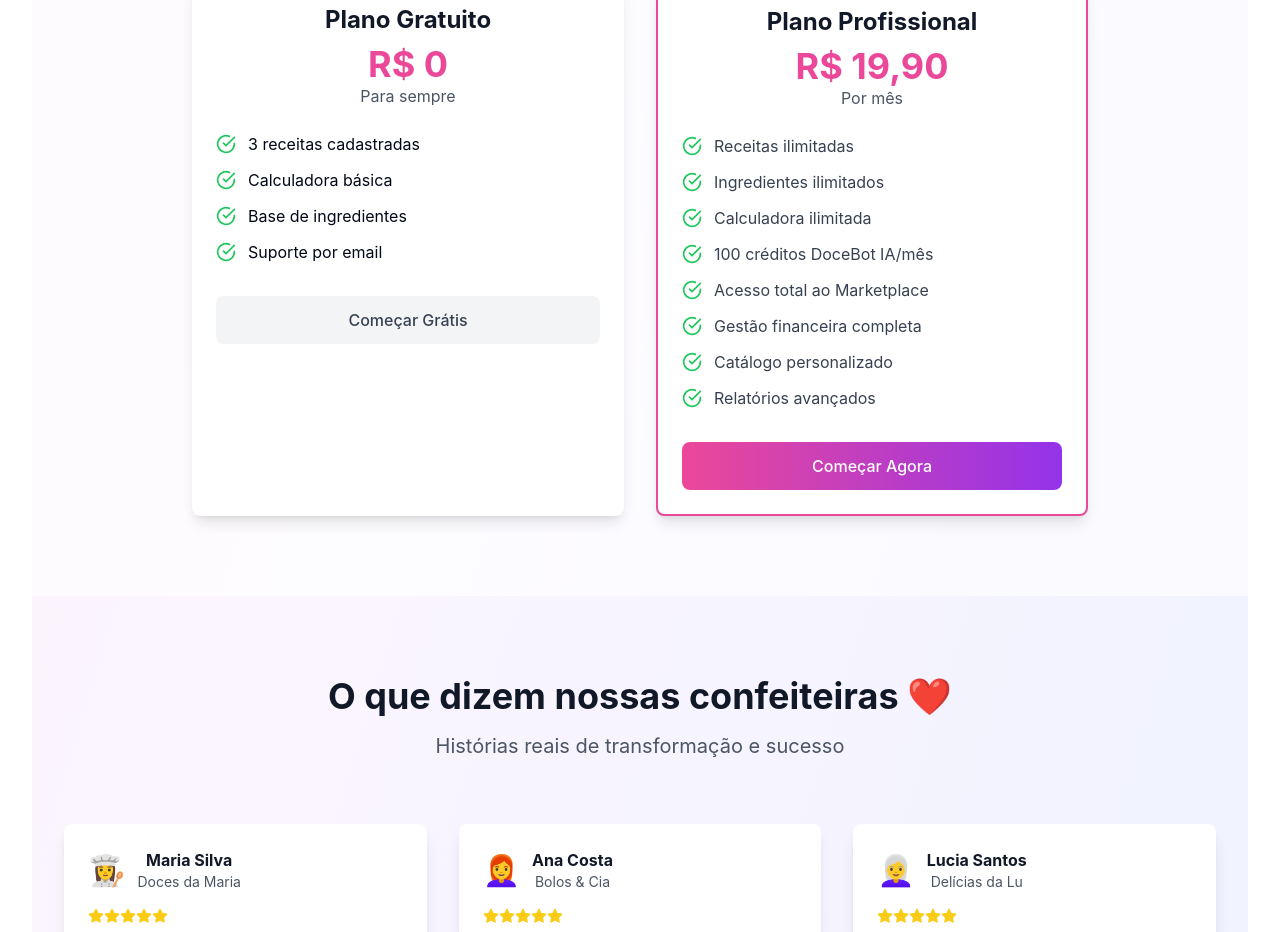
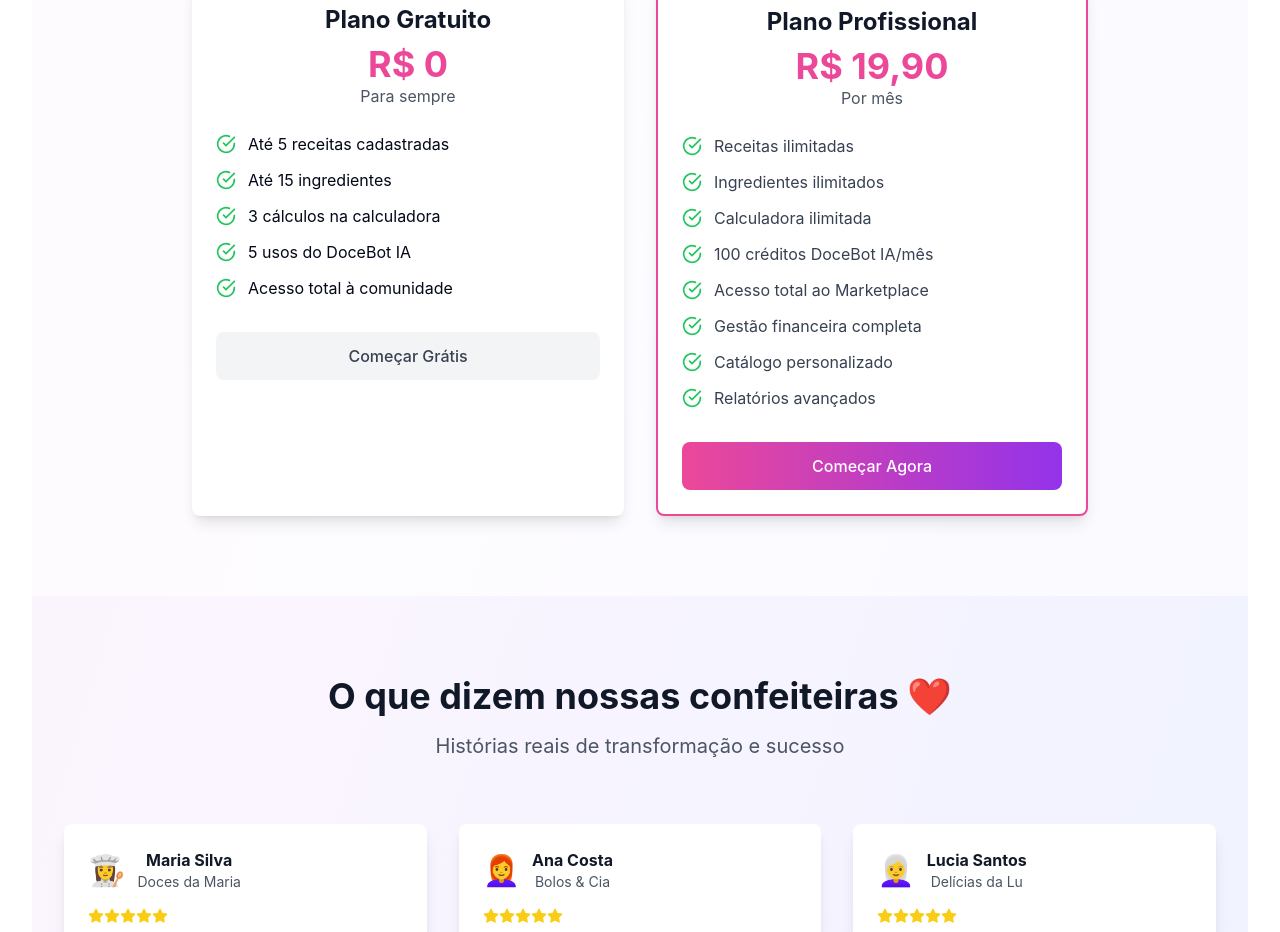
Before and after one commit to Marcosz99/calculadoraconfeiteira-producao-vite, a React (Vite) app: page / in a window 1280 px wide. Shown: the part 2445-3377 px from the top of the page. Built offline with nearby package versions, Linux system fonts and the light colour scheme.

Commit message:
Update pricing and feature descriptions

```diff
--- a/src/data/planos.ts
+++ b/src/data/planos.ts
@@ -22,7 +22,7 @@ export const planos: Plano[] = [
     preco_mensal: 19.90,
     limite_receitas: null,
     limite_orcamentos: null,
-    descricao: 'Plano anual com 100% das funcionalidades',
+    descricao: 'Plano mensal com 100% das funcionalidades',
     popular: true,
     funcionalidades: [
       'Receitas ilimitadas',
--- a/src/pages/LandingPage.tsx
+++ b/src/pages/LandingPage.tsx
@@ -411,22 +411,12 @@ export default function LandingPage() {
                 <p className="text-gray-600">Para sempre</p>
               </div>
               <ul className="space-y-3 mb-8">
-                <li className="flex items-center">
-                  <CheckCircle className="h-5 w-5 text-green-500 mr-3 flex-shrink-0" />
-                  <span className="text-sm sm:text-base">3 receitas cadastradas</span>
-                </li>
-                <li className="flex items-center">
-                  <CheckCircle className="h-5 w-5 text-green-500 mr-3 flex-shrink-0" />
-                  <span className="text-sm sm:text-base">Calculadora básica</span>
-                </li>
-                <li className="flex items-center">
-                  <CheckCircle className="h-5 w-5 text-green-500 mr-3 flex-shrink-0" />
-                  <span className="text-sm sm:text-base">Base de ingredientes</span>
-                </li>
-                <li className="flex items-center">
-                  <CheckCircle className="h-5 w-5 text-green-500 mr-3 flex-shrink-0" />
-                  <span className="text-sm sm:text-base">Suporte por email</span>
-                </li>
+                {planos.find(p => p.id === 'free')?.funcionalidades.map((funcionalidade, index) => (
+                  <li key={index} className="flex items-center">
+                    <CheckCircle className="h-5 w-5 text-green-500 mr-3 flex-shrink-0" />
+                    <span className="text-sm sm:text-base">{funcionalidade}</span>
+                  </li>
+                ))}
               </ul>
               <Link
                 to="/login"
```
Also changed, not shown: 1 other file (tests, documents, lock files or other folders).
